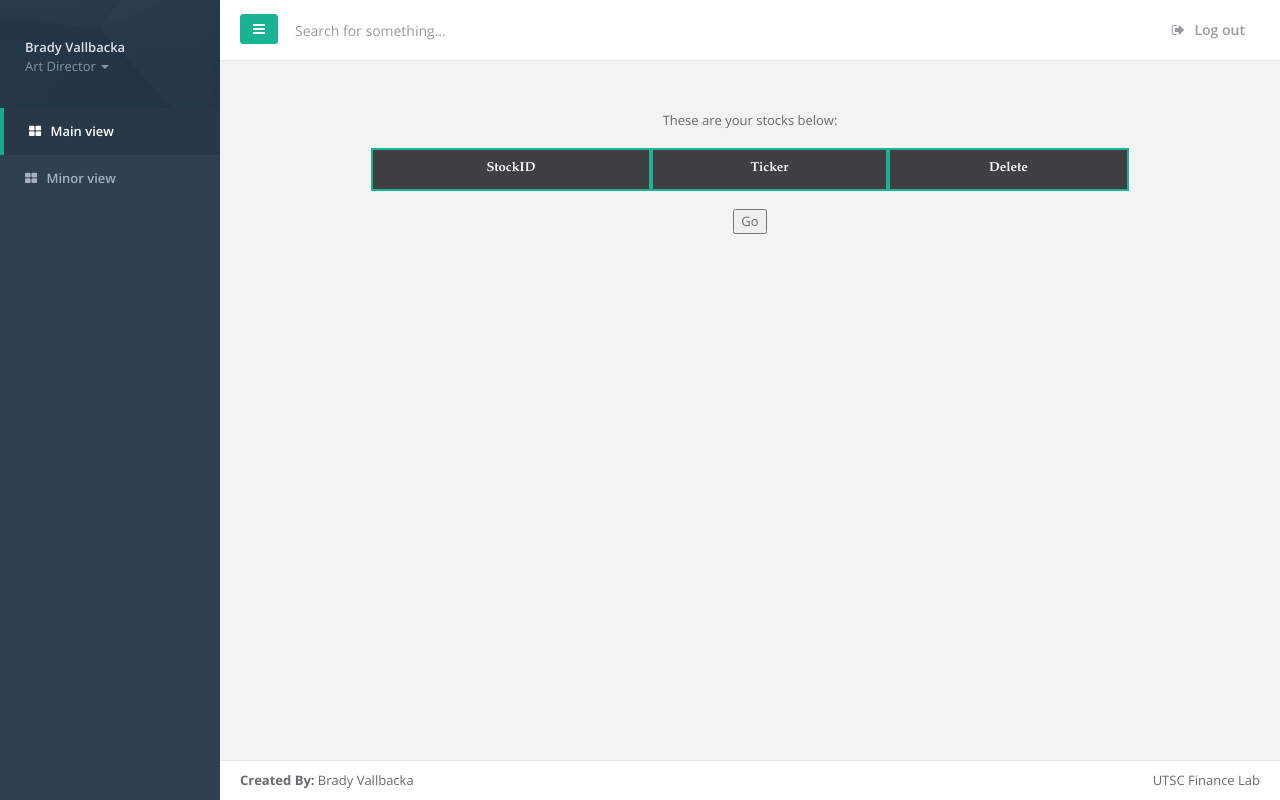
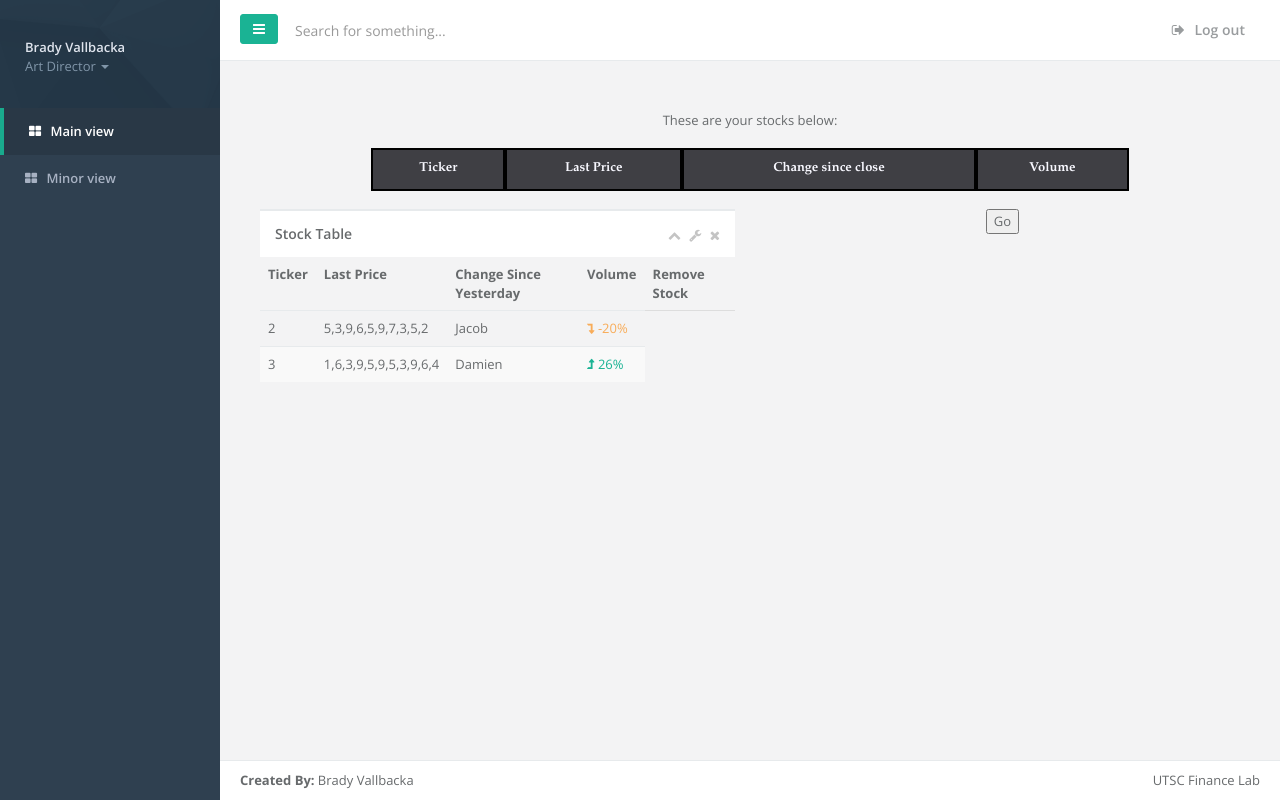
Before and after one commit to Lazigerbill/UTSC-Crypto, a Flask app: template templates/contents.html in a window 1280 px wide. Run offline with Flask 2, Linux system fonts and the light colour scheme; the template is opened without the code that fills it, so the values that code supplies are empty; some libraries are stand-ins or nearby versions.

Commit message:
Configured api to frontend, trying to have negative numbers be red or blue when positive, working on CSS and front end now.

```diff
--- a/static/css/showwatchlist.css
+++ b/static/css/showwatchlist.css
@@ -18,13 +18,13 @@ div.blueTable {
     text-align: center;
 }
 .divTable.blueTable .divTableCell, .divTable.blueTable .divTableHead {
-    border: 2px solid #1ab394;
+    border: 2px solid black;
     padding: 10px 10px;
 }
 .divTable.blueTable .divTableBody .divTableCell {
     font-size: 13px;
     font-weight: bolder;
-    color: #1ab394;
+    color: black;
 }
 .divTable.blueTable .divTableHeading {
     background: #3F3F44;
--- /dev/null
+++ b/static/js/test.js
@@ -0,0 +1,6 @@
+function changecolor() {
+    if (document.getElementById("percent_change").charAt(0) === '-') {
+        document.getElementById("percent_change").className = "text-warning";
+        document.getElementById("percent_change").className = "fa fa-level-down";
+    }
+}
--- a/templates/contents.html
+++ b/templates/contents.html
@@ -78,28 +78,103 @@
                             <div class="divTable blueTable">
                                 <div class="divTableHeading">
                                     <div class="divTableRow">
-                                        <div class="divTableHead">StockID</div>
                                         <div class="divTableHead">Ticker</div>
-                                        <div class="divTableHead">Delete</div>
+                                        <div class="divTableHead">Last Price</div>
+                                        <div class="divTableHead">Change since close</div>
+                                        <div class="divTableHead">Volume</div>
                                     </div>
                                 </div>
                                 <div class="divTableBody">
-
-                                    {% for item in data %}
+                                    {% for item in keys %}
                                         <tr>
                                             <div class="divTableRow">
-                                                <div class="divTableCell">{{item[1]}}</div>
-                                                <div class="divTableCell">{{item[2]}}</div>
+                                                <div class="divTableCell">{{item}}</div>
+                                                <div class="divTableCell">{{lastDict.get(item)}}</div>
+                                                <div class="divTableCell">{{percentagechangeDict.get(item)}}</div>
+                                                <div class="divTableCell">{{volumeDict.get(item)}}</div>
                                                 <div class="divTableCell">
-                                                    <form id="stockdel-{{ item[1] }}" action="{{ url_for('delete_row', wlName=wlName, wlId=wlId, ticker=item[2]) }}" method="post">
+                                                    <form id="stockdel-{{ item }}" action="{{ url_for('delete_row', wlName=wlName, wlId=wlId, ticker=item) }}" method="post">
                                                         <button type="submit">Delete</button>
                                                     </form> </div>
                                             </div>
                                         </tr>
                                     {% endfor %}
+
+
                                 </div>
                             </div>
                         <br>
+                            <div class="col-lg-6">
+                                <div class="ibox float-e-margins">
+                                    <div class="ibox-title">
+                                        <h5>Stock Table </h5>
+                                        <div class="ibox-tools">
+                                            <a class="collapse-link">
+                                                <i class="fa fa-chevron-up"></i>
+                                            </a>
+                                            <a class="dropdown-toggle" data-toggle="dropdown" href="#">
+                                                <i class="fa fa-wrench"></i>
+                                            </a>
+                                            <ul class="dropdown-menu dropdown-user">
+                                                <li><a href="#">Config option 1</a>
+                                                </li>
+                                                <li><a href="#">Config option 2</a>
+                                                </li>
+                                            </ul>
+                                            <a class="close-link">
+                                                <i class="fa fa-times"></i>
+                                            </a>
+                                        </div>
+                                    </div>
+                                    <td class="ibox-content">
+
+                                        <table class="table table-striped">
+                                            <thead>
+                                            <tr>
+                                                <th>Ticker</th>
+                                                <th>Last Price</th>
+                                                <th>Change Since Yesterday</th>
+                                                <th>Volume</th>
+                                                <th>Remove Stock</th>
+                                            </tr>
+                                            </thead>
+                                            <tbody>
+                                            <tr></tr>
+                                            {% for item in keys %}
+                                                <tr>
+                                                    <td>{{item}}</td>
+                                                    <td>{{lastDict.get(item)}}</td>
+                                                    <td>
+                                                        <div id="percent_change" class="text-navy">
+                                                        <i class="fa fa-level-up"></i>
+                                                    {{ percentagechangeDict.get(item) }}
+                                                        <script src="test.js">
+
+                                                    </script>
+                                                    </div>
+                                                </td>
+                                                    <td>{{volumeDict.get(item)}}</td>
+                                                    <td><form id="stockdel-{{ item }}" action="{{ url_for('delete_row', wlName=wlName, wlId=wlId, ticker=item) }}" method="post">
+                                                                <button type="submit">Delete</button>
+                                                            </form> </td>
+                                                </tr>
+                                            {% endfor %}
+                                            <tr>
+                                                <td>2</td>
+                                                <td><span class="line">5,3,9,6,5,9,7,3,5,2</span></td>
+                                                <td>Jacob</td>
+                                                <td class="text-warning"> <i class="fa fa-level-down"></i> -20% </td>
+                                            </tr>
+                                            <tr>
+                                                <td>3</td>
+                                                <td><span class="line">1,6,3,9,5,9,5,3,9,6,4</span></td>
+                                                <td>Damien</td>
+                                                <td class="text-navy"> <i class="fa fa-level-up"></i> 26% </td>
+                                            </tr>
+                                            </tbody>
+                                        </table>
+                                    </div>
+                                </div>
 
                         <form method="POST" action= "{{ url_for('show_watchlist', wlName=wlName, wlId=wlId)}}">
                             {{ form.csrf_token }}
```
Also changed, not shown: __init__.py (+15 -1 lines), testapi.py (+26 -10 lines).
